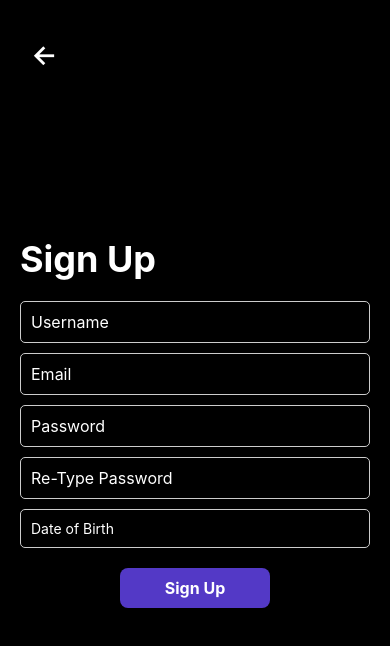
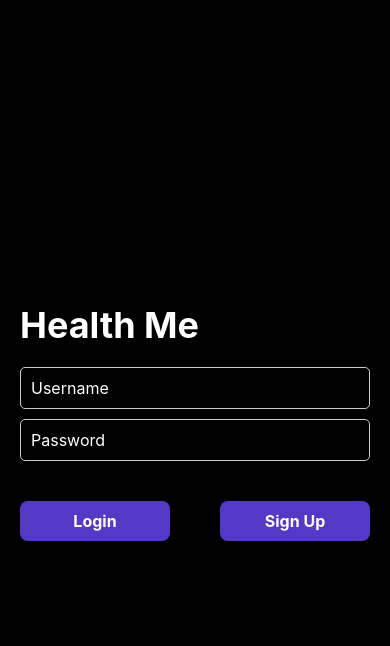
Before and after one commit to theagester12345/health-me, a React Native app: screen / in a window 390 px wide. Shown: the top 646 px of the page. Built offline with nearby package versions, Linux system fonts and the light colour scheme; what react-native-root-siblings would draw is missing.

Commit message:
Restored App.js to default state

```diff
--- a/App.js
+++ b/App.js
@@ -27,8 +27,8 @@ export default function App() {
       <Stack.Navigator screenOptions={{
         headerShown : false
       }} initialRouteName={'Splash'}>
-        {/* <Stack.Screen name='Splash' component={SplashScreen} />
-        <Stack.Screen name='Login'component={Login}/> */}
+        <Stack.Screen name='Splash' component={SplashScreen} />
+        <Stack.Screen name='Login'component={Login}/>
         <Stack.Screen name='SignUp' component={SignUp}/>
         <Stack.Screen name='Main' component={MyTabs}/>
         <Stack.Screen name='LegWorkOut' component={LegWorkOutsScreen}/>
```
